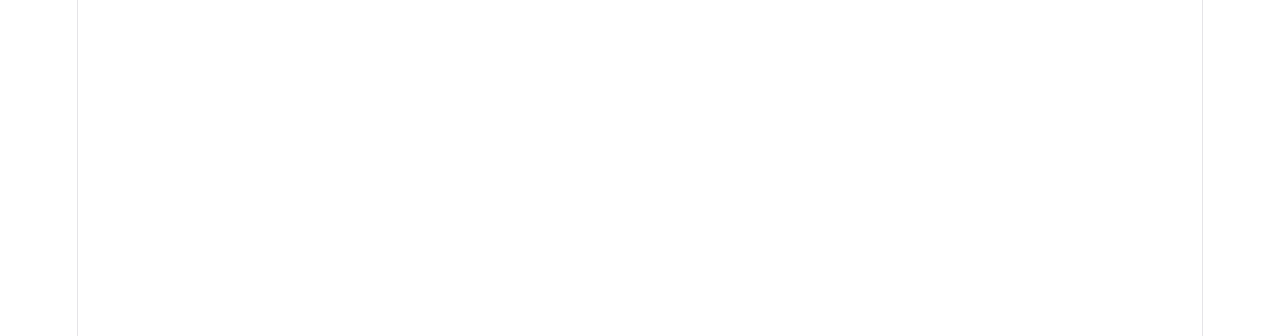
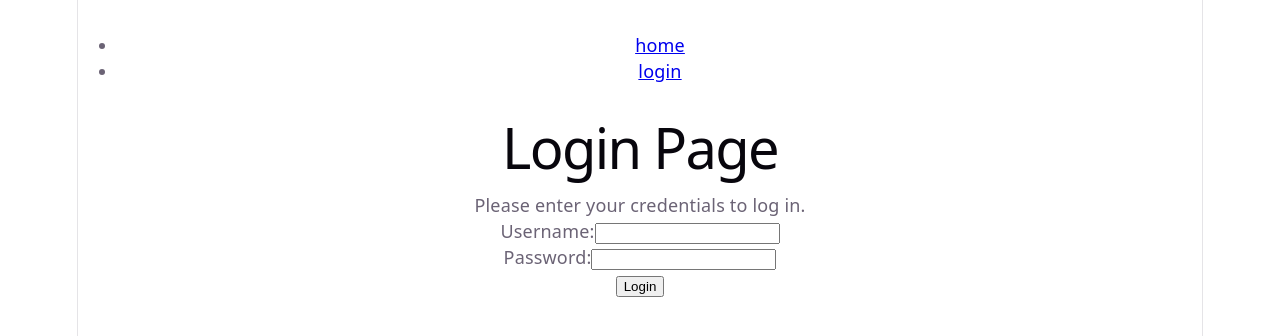
Before and after one commit to Rgundelach-Neu/WebsiteFormat, a React (Vite) app in the folder Templateproject/: page /login in a window 1280 px wide. Before the commit this address had no page. Shown: the top 336 px of the page. Built offline with nearby package versions, Linux system fonts and the light colour scheme.

Commit message:
Access To LoginPage

```diff
--- a/Templateproject/package.json
+++ b/Templateproject/package.json
@@ -4,7 +4,7 @@
   "version": "0.0.0",
   "type": "module",
   "scripts": {
-    "dev": "vite",
+    "dev": "vite --port 3000",
     "build": "tsc -b && vite build",
     "lint": "eslint .",
     "preview": "vite preview"
--- a/Templateproject/src/App.tsx
+++ b/Templateproject/src/App.tsx
@@ -1,13 +1,15 @@
-import Navbar from './Components/Navbar/Navbar'
 import { useRoutes } from 'react-router-dom'
 import './App.css'
 import Home from './Pages/Home/Home'
+import Login from './Pages/Login/Login'
+
 
 function App() {
   console.log("test,app")
 
   const routes = useRoutes([
     {path: "/", element: <Home/> },
+    {path: "/login", element: <Login />}
   ])
 
   return (
--- a/Templateproject/src/Components/Navbar/Navbar.tsx
+++ b/Templateproject/src/Components/Navbar/Navbar.tsx
@@ -9,6 +9,7 @@
                 <ul>
                     <h1>{AppName}</h1>
                     {Navitem("/", "home")}
+                    {Navitem("/login", "login")}
                 </ul>
             </div>
         </>
--- a/Templateproject/src/Components/Navbar/Navitem/Navitem.css
+++ b/Templateproject/src/Components/Navbar/Navitem/Navitem.css
@@ -3,4 +3,5 @@
         margin: 0 1rem;
         cursor: pointer;
         font-size: 300px;
+
     }
--- a/Templateproject/src/Components/Navbar/Navitem/Navitem.tsx
+++ b/Templateproject/src/Components/Navbar/Navitem/Navitem.tsx
@@ -1,4 +1,4 @@
-import { BrowserRouter, NavLink } from "react-router-dom"
+import {NavLink } from "react-router-dom"
 
 const Navitem = ( route:string, label:string) => {
     return (
--- a/Templateproject/src/Pages/Home/Home.tsx
+++ b/Templateproject/src/Pages/Home/Home.tsx
@@ -1,4 +1,5 @@
 //import Navbar from '../../Components/Navbar/Navbar'
+import Navbar from '../../Components/Navbar/Navbar'
 import './Home.css'
 
 
@@ -7,11 +8,14 @@
   console.log("test,Home")
 
 return (
+  <>
+    <Navbar />
     <body>
       <p>Welcome to the Home page of {import.meta.env.VITE_APP_NAME}!</p>
       <p>This is where you can find the latest updates, news, and featured content related to our application.</p>
       <p>Feel free to explore and discover all the amazing features we have to offer!</p>
     </body>
+    </>
   )
 }
 
--- /dev/null
+++ b/Templateproject/src/Pages/Login/Login.tsx
@@ -0,0 +1,24 @@
+import Navbar from "../../Components/Navbar/Navbar";
+
+const Login = () => {
+  return (
+    <>
+    <Navbar />
+    <body>
+        <h1>Login Page</h1>
+        <p>Please enter your credentials to log in.</p>
+        <form>
+            <label htmlFor="username">Username:</label>
+            <input type="text" id="username" name="username" required />
+            <br />
+            <label htmlFor="password">Password:</label>
+            <input type="password" id="password" name="password" required />
+            <br />
+            <button type="submit">Login</button>
+        </form>
+    </body>
+    </>
+  )
+}
+
+export default Login;
```
Also changed, not shown: Templateproject/src/Pages/Login/Login.css (added).
